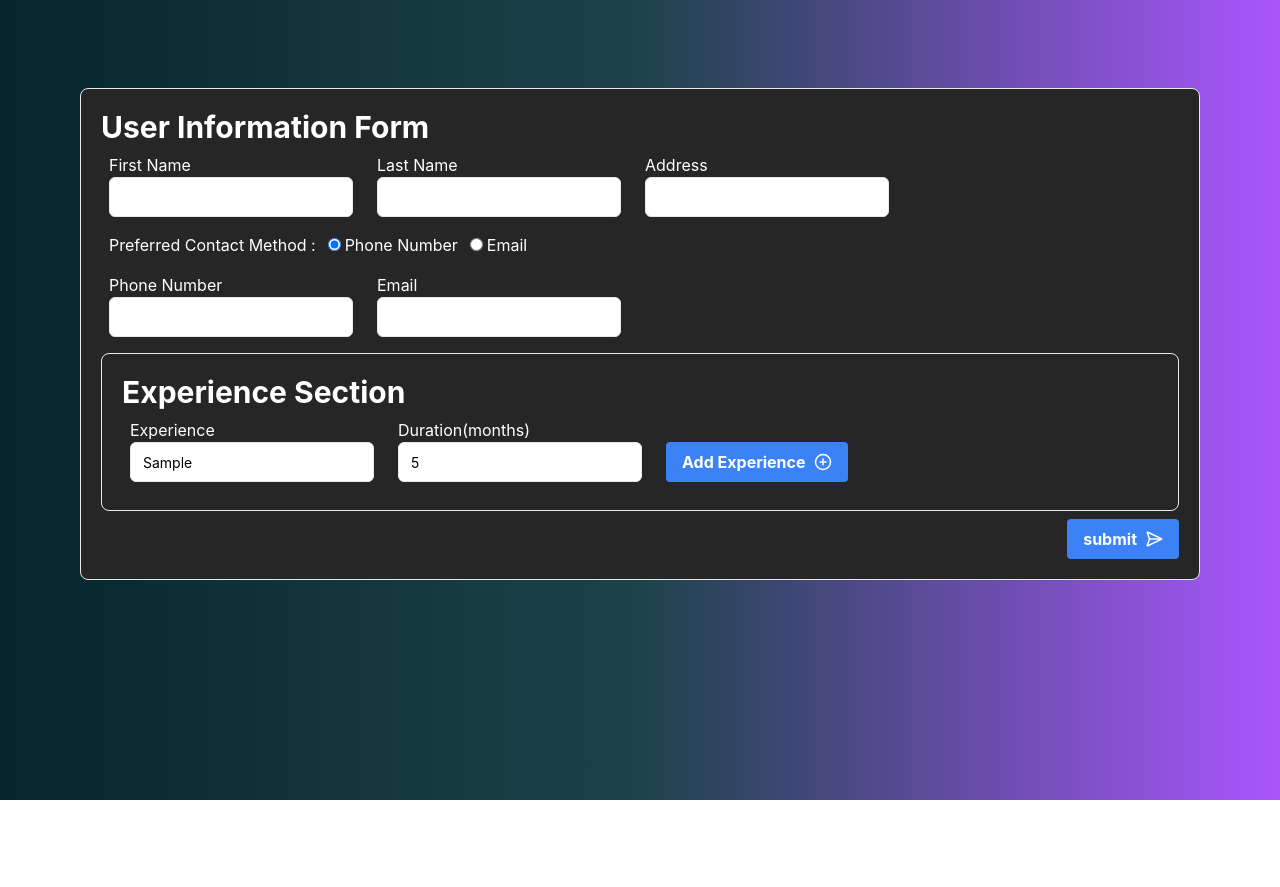
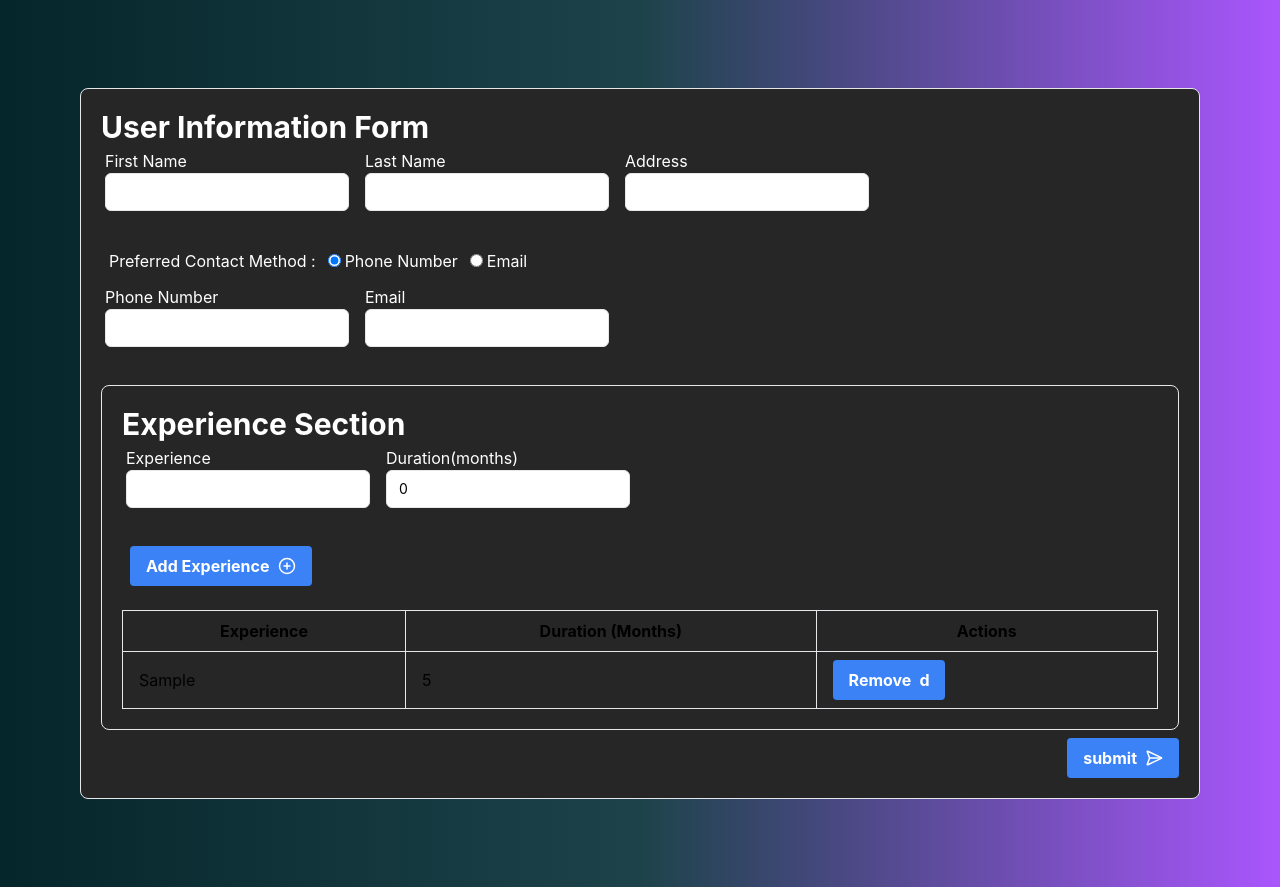
Before and after one commit to aynazheydariafshar/form-validation, a React (Create React App) app: page / in a window 1280 px wide. Both pictures are taken after typing "Sample", "5" into the empty fields and a click on the button "Add Experience". Before the commit the page ends 800 px from the top, so only its background shows below. Built offline with nearby package versions, Linux system fonts and the light colour scheme.

Commit message:
FEAT : build experince section for form

```diff
--- /dev/null
+++ b/src/components/experince-section.tsx
@@ -0,0 +1,84 @@
+import { CirclePlus } from "lucide-react";
+import { Button } from "./ui/button";
+import { CardTitleForm } from "./ui/card-title-form";
+import { Input } from "./ui/input";
+import { ExperinceTable } from "./experince-table";
+import { useFieldArray, useForm } from "react-hook-form";
+import experienceSchema from "../validations/experince-schema";
+import { yupResolver } from "@hookform/resolvers/yup";
+import { generateUniqueId } from "../utils/generate-unique-id";
+
+const ExperinceSection = ({
+  setExperienceData,
+}: {
+  setExperienceData: any;
+}) => {
+  const {
+    register,
+    control,
+    getValues,
+    setValue,
+    handleSubmit,
+    formState: { errors },
+  } = useForm({
+    resolver: yupResolver(experienceSchema),
+    defaultValues: {
+      experienceItems: [],
+    },
+  });
+
+  const { fields, append, remove } = useFieldArray({
+    control,
+    name: "experienceItems",
+  });
+
+  const addExperience = (data: any) => {
+    if (getValues("experience") && getValues("duration")) {
+      const newData = {
+        id: generateUniqueId(),
+        experience: getValues("experience"),
+        duration: getValues("duration"),
+      };
+      append(newData);
+      console.log(data.experienceItems);
+      setExperienceData([...data.experienceItems, newData]);
+      setValue("experience", "");
+      setValue("duration", 0);
+    }
+  };
+
+  const handleRemove = (index: number) => {
+    const updatedItems = fields.filter((_, i) => i !== index);
+    setExperienceData(updatedItems);
+    remove(index);
+  };
+
+  return (
+    <CardTitleForm title="Experience Section">
+      <div className="flex flex-wrap gap-2 items-end">
+        <Input
+          errors={errors}
+          register={register}
+          label="Experience"
+          name="experience"
+          type="text"
+        />
+        <Input
+          errors={errors}
+          register={register}
+          label="Duration(months)"
+          name="duration"
+          type="number"
+        />
+      </div>
+      <div className="p-2">
+        <Button onClick={handleSubmit(addExperience)} title="Add Experience">
+          <CirclePlus size={18} />
+        </Button>
+      </div>
+      <ExperinceTable fields={fields} remove={handleRemove} />
+    </CardTitleForm>
+  );
+};
+
+export default ExperinceSection;
--- /dev/null
+++ b/src/components/experince-table.tsx
@@ -0,0 +1,33 @@
+import { Button } from "./ui/button";
+
+export const ExperinceTable = ({ fields, remove }: any) => {
+  return (
+    <table className="min-w-full mt-4">
+      <thead>
+        <tr>
+          <th className="border px-4 py-2">Experience</th>
+          <th className="border px-4 py-2">Duration (Months)</th>
+          <th className="border px-4 py-2">Actions</th>
+        </tr>
+      </thead>
+      <tbody>
+        {fields.map(
+          (
+            item: { experience: string; duration: number; id: number },
+            index: number
+          ) => (
+            <tr key={item.id}>
+              <td className="border px-4 py-2">{item.experience}</td>
+              <td className="border px-4 py-2">{item.duration}</td>
+              <td className="border px-4 py-2">
+                <Button onClick={() => remove(index)} title="Remove">
+                  d
+                </Button>
+              </td>
+            </tr>
+          )
+        )}
+      </tbody>
+    </table>
+  );
+};
--- a/src/components/ui/input.tsx
+++ b/src/components/ui/input.tsx
@@ -4,10 +4,10 @@ import { useForm } from "react-hook-form";
 
 export function Input({ name, type, label, register, errors }: InputProps) {
   return (
-    <div className="p-2">
+    <div className="p-1 min-h-24">
       <label className="text-white">{label}</label>
       <input
-        className="flex h-10 w-full rounded-md border border-input bg-background px-3 py-2 text-sm ring-offset-background file:border-0 file:bg-transparent file:text-sm file:font-medium placeholder:text-muted-foreground focus-visible:outline-none  disabled:cursor-not-allowed disabled:opacity-50"
+        className="flex w-full rounded-md border border-input bg-background px-3 py-2 text-sm ring-offset-background file:border-0 file:bg-transparent file:text-sm file:font-medium placeholder:text-muted-foreground focus-visible:outline-none  disabled:cursor-not-allowed disabled:opacity-50"
         type={type}
         {...register(name)}
       />
--- a/src/components/ui/radio.tsx
+++ b/src/components/ui/radio.tsx
@@ -13,7 +13,7 @@ export function Radio({
       <p>{title} : </p>
       <div className="flex flex-wrap gap-2 items-center">
         {radioItems.map(({ label, value }) => (
-          <div>
+          <div key={value}>
             <input
               className="m-1"
               type="radio"
--- a/src/pages/user-information.tsx
+++ b/src/pages/user-information.tsx
@@ -1,11 +1,13 @@
-import { CirclePlus, SendHorizontal } from "lucide-react";
+import { SendHorizontal } from "lucide-react";
 import { Button } from "../components/ui/button";
-import { CardTitleForm } from "../components/ui/card-title-form";
 import { Input } from "../components/ui/input";
 import { Radio } from "../components/ui/radio";
 import { useForm } from "react-hook-form";
 import { yupResolver } from "@hookform/resolvers/yup";
 import userInformationSchema from "../validations/user-information-schema";
+import { CardTitleForm } from "../components/ui/card-title-form";
+import ExperinceSection from "../components/experince-section";
+import { useState } from "react";
 
 const contactMethodsItems = [
   { label: "Phone Number", value: "phoneNumber" },
@@ -20,13 +22,17 @@ export default function UserInformation() {
   } = useForm({
     resolver: yupResolver(userInformationSchema),
     defaultValues: {
-      preferredContactMethod: "phoneNumber", // Default selection for contact method
+      preferredContactMethod: "phoneNumber",
     },
   });
 
+  const [experienceData, setExperienceData] = useState([]);
+
   const handle = (data: any) => {
-    console.log({ data });
+    console.log(experienceData);
+    console.log({ ...data, experienceData });
   };
+
   return (
     <div className="bg-gradient-to-r from-[#05262b] via-[#1d434a] to-[#aa56fd] min-h-screen p-20">
       <CardTitleForm title="User Information Form">
@@ -78,7 +84,8 @@ export default function UserInformation() {
             type="email"
           />
         </div>
-        <CardTitleForm title="Experience Section">
+        <ExperinceSection setExperienceData={setExperienceData} />
+        {/* <CardTitleForm title="Experience Section">
           <div className="flex flex-wrap gap-2 items-end">
             <Input
               errors={errors}
@@ -94,13 +101,14 @@ export default function UserInformation() {
               name="duration"
               type="number"
             />
-            <div className="p-2">
-              <Button onClick={() => {}} title="Add Experience">
-                <CirclePlus size={18} />
-              </Button>
-            </div>
           </div>
-        </CardTitleForm>
+          <div className="p-2">
+            <Button onClick={addExperience} title="Add Experience">
+              <CirclePlus size={18} />
+            </Button>
+          </div>
+          <ExperinceTable fields={fields} remove={remove} />
+        </CardTitleForm> */}
         <div className="flex justify-end gap-2">
           <Button onClick={handleSubmit(handle)} title="submit">
             <SendHorizontal size={18} />
--- /dev/null
+++ b/src/utils/generate-unique-id.ts
@@ -0,0 +1,3 @@
+export const generateUniqueId = (): string => {
+  return `exp_${Date.now()}_${Math.random().toString(36).substr(2, 9)}`;
+};
--- /dev/null
+++ b/src/validations/experince-schema.ts
@@ -0,0 +1,20 @@
+import * as yup from "yup";
+
+const experienceSchema = yup.object().shape({
+  experienceItems: yup.array().of(
+    yup.object().shape({
+      experience: yup.string().required("Experience is required"),
+      duration: yup
+        .number()
+        .required("Duration is required")
+        .positive("Duration must be a positive number"),
+    })
+  ),
+  experience: yup.string().required("Experience is required"),
+  duration: yup
+    .number()
+    .required("Duration is required")
+    .min(1, "Duration must be at least 1 month"), // Ensure duration is at least 1 month
+});
+
+export default experienceSchema;
--- a/src/validations/user-information-schema.ts
+++ b/src/validations/user-information-schema.ts
@@ -1,4 +1,5 @@
 import * as yup from "yup";
+import experienceSchema from "./experince-schema";
 
 const userInformationSchema = yup.object().shape({
   firstName: yup.string().required("First name is required"),
```
